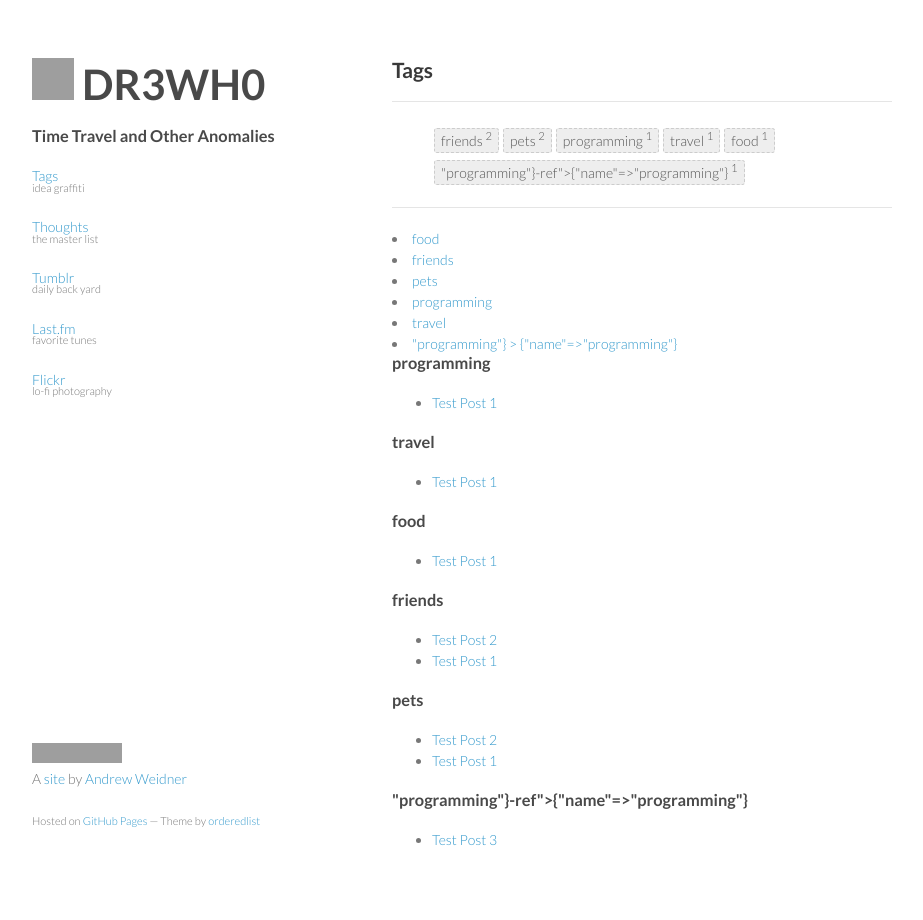
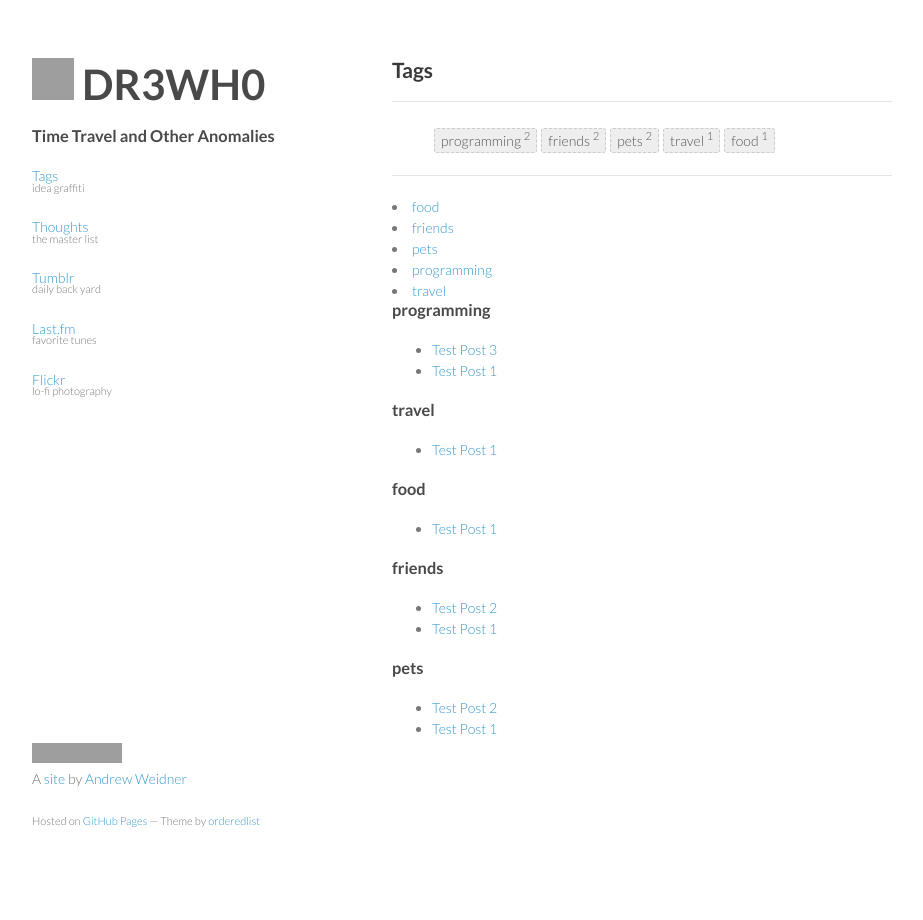
Before and after one commit to drewhop/drewhop.github.io, a Jekyll site: the page built from tags.html, in a window 1280 px wide. Shown: the whole page, without its empty margins (178-1101 px from the left). Built offline with Jekyll 4.4.1, drawn with Linux system fonts in a browser that asks for light colours; comment, search, counter and statistics services are not loaded; some of the changed lines change nothing that is shown; grey boxes are pictures that could not be loaded.

Commit message:
Update 2013-07-24-Test-3.md

```diff
--- a/_posts/2013-07-24-Test-3.md
+++ b/_posts/2013-07-24-Test-3.md
@@ -2,8 +2,7 @@
 published: true
 title: Test Post 3
 layout: post
-tags:
- - name: 'programming'
+tags: [programming]
 ---
 
 # This is a post for testing [porpoises](http://en.wikipedia.org/wiki/Porpoise).
```
